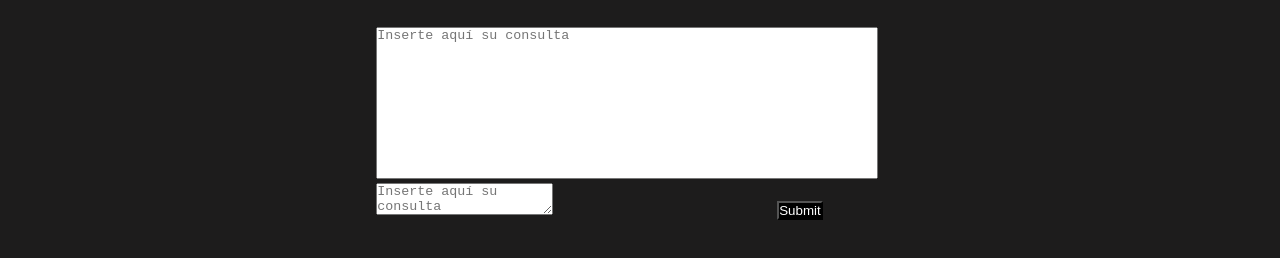
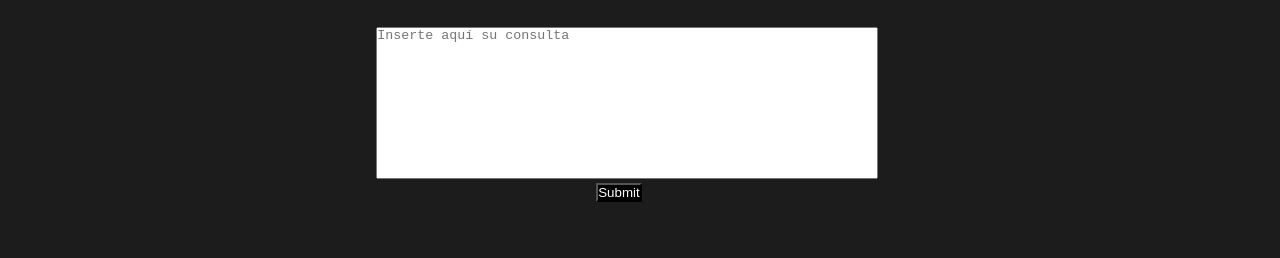
Before and after one commit to xjitter/2dapreentrega, a website: page contactanos.html in a window 1280 px wide. Shown: the part 268-526 px from the top of the page. Drawn offline with Linux system fonts and the light colour scheme.

Commit message:
3eraentrega

```diff
--- a/contactanos.html
+++ b/contactanos.html
@@ -48,7 +48,6 @@
 <section class="consulta">
     <form class="consulta_form">
         <textarea id="consulta_text" placeholder="Inserte aquí su consulta"></textarea><br>
-        <textarea id="consulta_text-res" placeholder="Inserte aquí su consulta"></textarea>
         <input id="consulta_enviar" type="submit" placeholder="Enviar">
         <input id="consulta_enviar-res" type="submit" placeholder="Enviar">
     </form>
```
